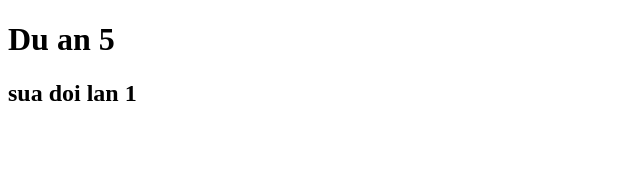
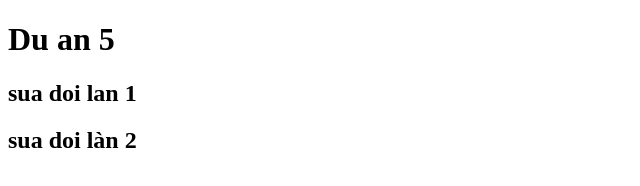
Before and after one commit to LangBinhDev/duan5, a plain HTML site: page index.html in a window 1280 px wide. Shown: the whole page, without its empty margins (0-640 px from the left). Drawn offline with Linux system fonts and the light colour scheme.

Commit message:
test commit lan 3

```diff
--- a/index.html
+++ b/index.html
@@ -8,5 +8,6 @@
   <body>
     <h1>Du an 5</h1>
     <h2>sua doi lan 1</h2>
+    <h2>sua doi làn 2</h2>
   </body>
 </html>
```
